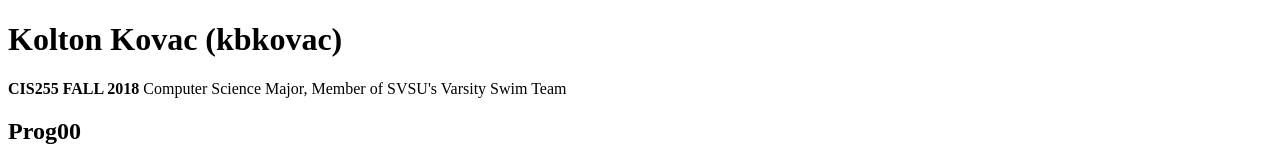
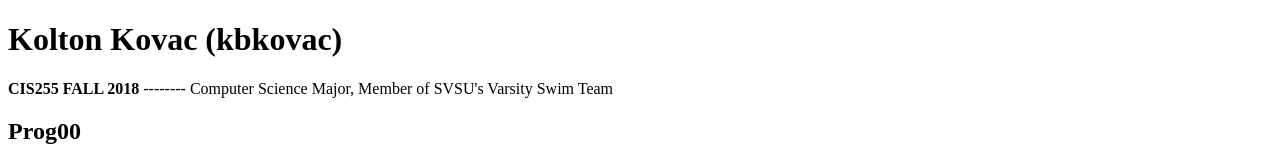
Before and after one commit to kbknotlok/pages, a plain HTML site: page index.html in a window 1280 px wide. Shown: the top 162 px of the page. Drawn offline with Linux system fonts and the light colour scheme.

Commit message:
Update index.html

```diff
--- a/index.html
+++ b/index.html
@@ -5,7 +5,7 @@
     <header>
       <h1>Kolton Kovac (kbkovac)</h1>
 
-      <p> <b>CIS255 FALL 2018</b> Computer Science Major, Member of SVSU's Varsity Swim Team</p>
+      <p> <b>CIS255 FALL 2018</b> -------- Computer Science Major, Member of SVSU's Varsity Swim Team</p>
     </header>
 
     <article>
```
